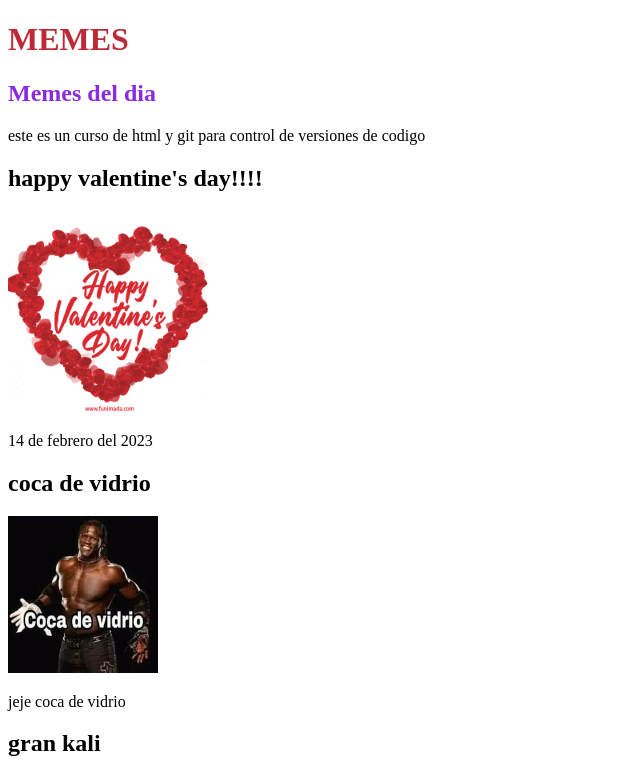
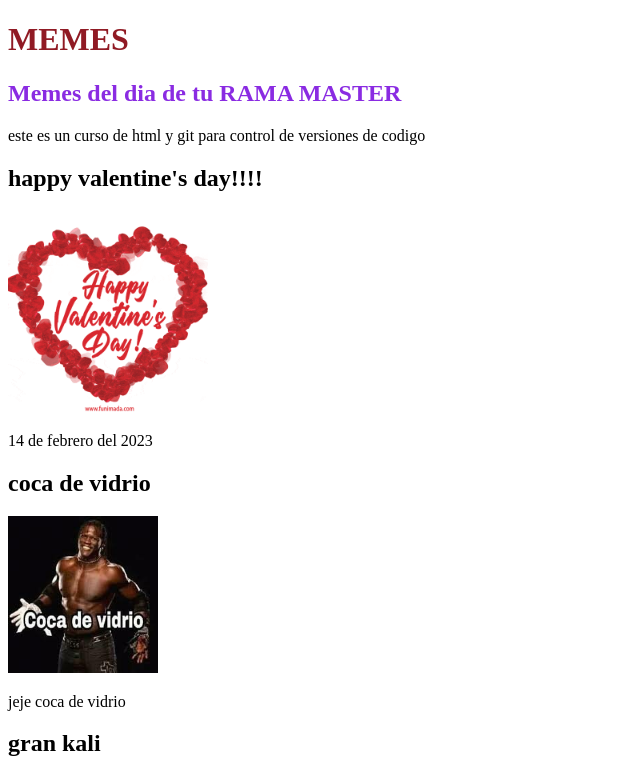
Before and after one commit to Mikeoboy/Hyperblog, a plain HTML site: page MEMES.html in a window 1280 px wide. Shown: the top 774 px of the page, without its empty margins (0-640 px from the left). Drawn offline with Linux system fonts and the light colour scheme.

```diff
--- a/MEMES.html
+++ b/MEMES.html
@@ -5,9 +5,9 @@
 </head>
 <body>
     <header>
-        <h1 style="color: rgba(182, 18, 32, 0.897);" id="title">MEMES</h1>
+        <h1 style="color: rgba(131, 0, 11, 0.897);" id="title">MEMES</h1>
     </header >
-    <h2 style="color: blueviolet;">Memes del dia</h2>
+    <h2 style="color: blueviolet;">Memes del dia de tu RAMA MASTER</h2>
     <div class="title">
         <p>este es un curso de html y git para
             control de versiones de codigo</p>
```
